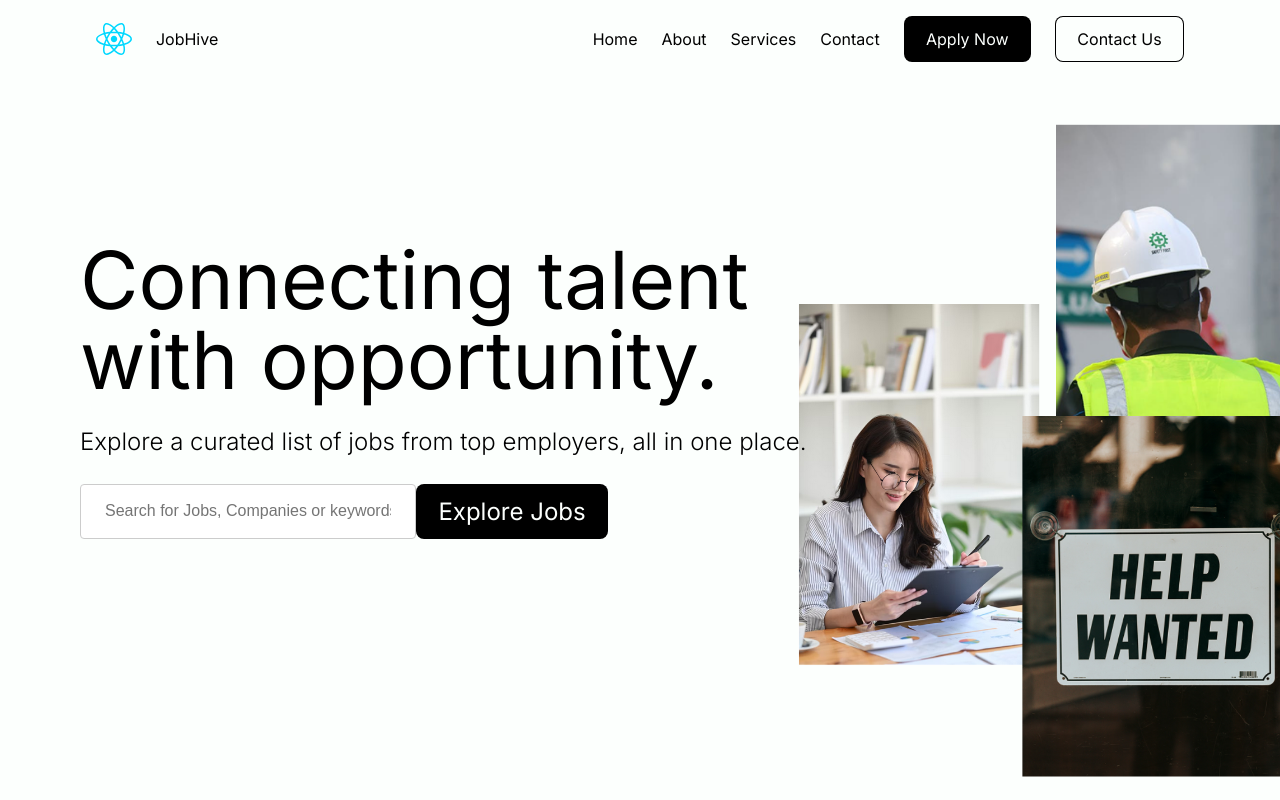
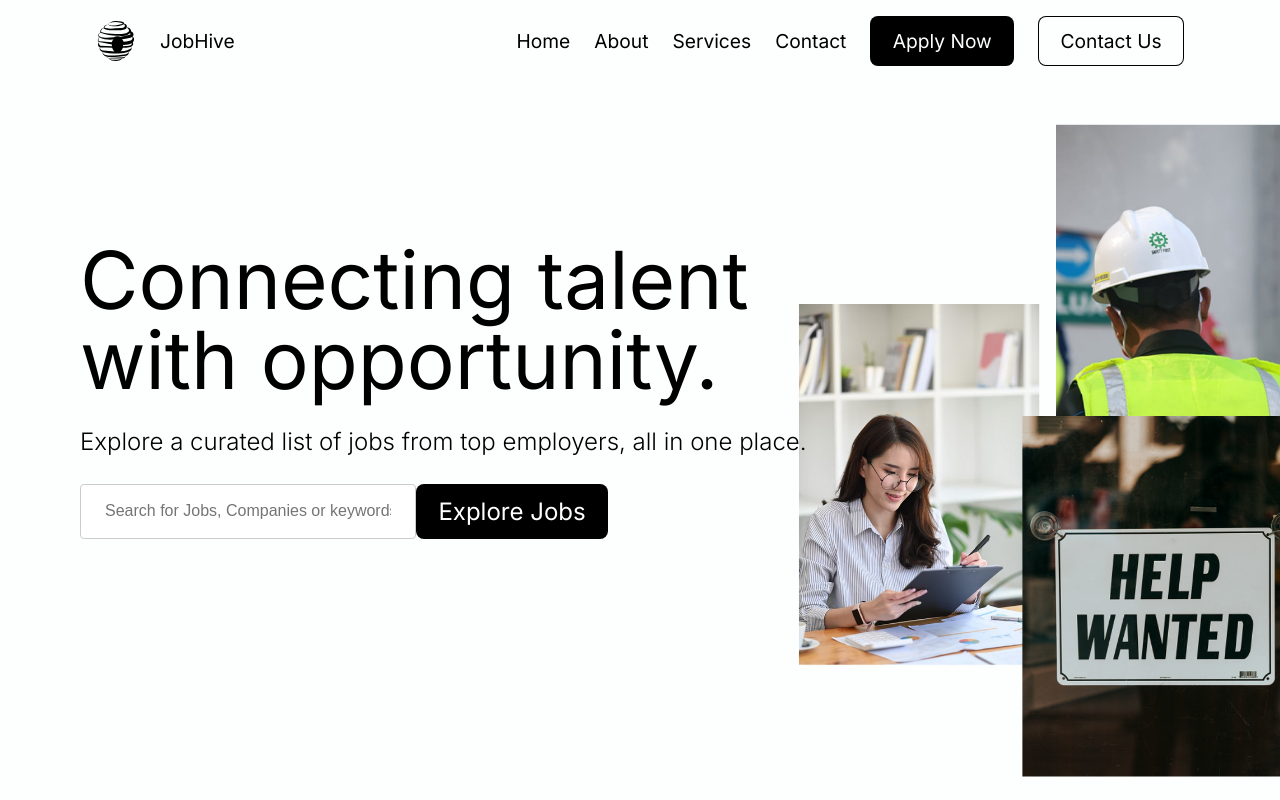
Before and after one commit to efe-ct/jobhive, a React (Vite) app: page /home in a window 1280 px wide. Built offline with nearby package versions, Linux system fonts and the light colour scheme.

Commit message:
minor changes to components

```diff
--- a/src/components/Navbar.jsx
+++ b/src/components/Navbar.jsx
@@ -2,16 +2,16 @@ import React from 'react'
 import './Navbar.css'
 import reactLogo from '../assets/react.svg'
 import { navBarContent } from '../data/content'
-import { Link, LinkEmphasized, SearchButton } from './UIComponents'
+import { Link, LinkEmphasized, SearchButton, Logo } from './UIComponents'
 
 
 
 const Navbar = () => {
     return (
         <header className="">
-            <div className="navbar" style={{fontSize: ""}}>
+            <div className="navbar" style={{fontSize: "1.2rem"}}>
                 <span className="pointer">
-                    <img src={reactLogo} alt="" />
+                    <Logo />
                     <span>JobHive</span>
                 </span>
 
--- a/src/components/UIComponents.css
+++ b/src/components/UIComponents.css
@@ -57,3 +57,11 @@
     outline: none;
     /* Removes default browser outline */
 }
+/* Search Bar */
+
+/* Logo */
+.logo {
+    width: 2.5rem;
+    height: 2.5rem;
+}
+/* Logo */
--- a/src/components/UIComponents.jsx
+++ b/src/components/UIComponents.jsx
@@ -1,4 +1,11 @@
 import './UIComponents.css'
+import logo from '/logo.svg'
+
+export const Logo = () => {
+    return(
+        <img className="logo" src={logo} alt="" />
+    )
+}
 
 export const Link = ({ href, title }) => {
     return (
```
